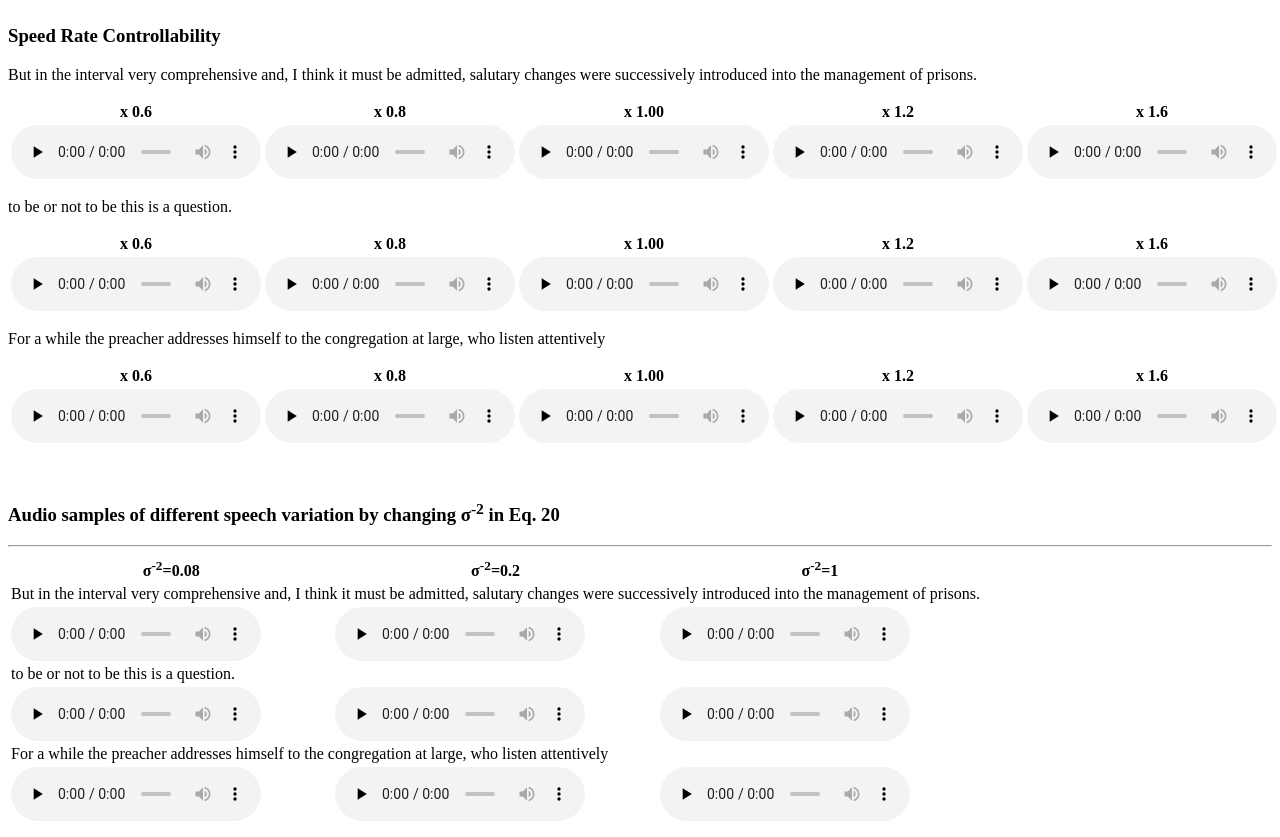
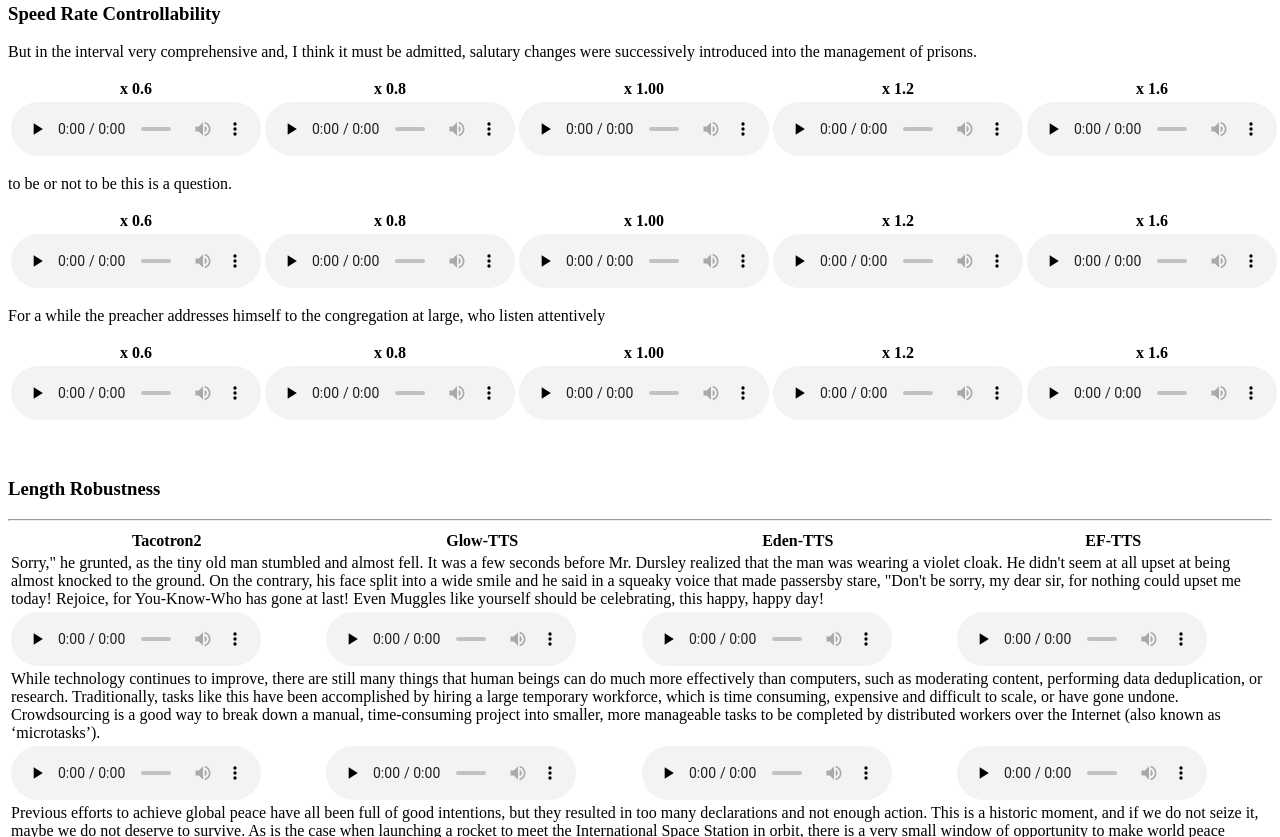
Before and after one commit to edenynm/edentts-demo, a plain HTML site: page index.html in a window 1280 px wide. Shown: the part 1963-2800 px from the top of the page. Drawn offline with Linux system fonts and the light colour scheme.

Commit message:
content update

```diff
--- a/index.html
+++ b/index.html
@@ -20,7 +20,7 @@
         <b>Contents:</b>
         <div id="toc_container">
         <ul>
-          <li><a href="#ljs">Audio samples from LJSpeech Test dataset</a></li><li><a href="#outdomain">Audio samples out-of LJSpeech Dataset</a></li><li><a href="#length_control">Speed Rate Controllability</a></li><li><a href="#delta">Audio samples of different speech variation by changing &sigma;<sup>-2</sup> in Eq. 20 </a></li><li><a href="#length_robustness">Length Robustness</a></li>
+          <li><a href="#ljs">Audio samples from LJSpeech Test dataset</a></li><li><a href="#outdomain">Audio samples out-of LJSpeech Dataset</a></li><li><a href="#length_control">Speed Rate Controllability</a></li><li><a href="#length_robustness">Length Robustness</a></li>
         </ul>
     </div>
 
@@ -277,50 +277,6 @@
               </tr>
             </tbody>
           </table>
-        </div><br><br> <div>
-          <a name="delta"><h3>Audio samples of different speech variation by changing &sigma;<sup>-2</sup> in Eq. 20 </h3></a>
-
-        <div>
-              <hr>
-              <table>
-              <thead>
-                       <tr>
-                       <th>&sigma;<sup>-2</sup>=0.08</th><th>&sigma;<sup>-2</sup>=0.2</th><th>&sigma;<sup>-2</sup>=1</th>
-                      </tr>
-                    </thead>
-
-                    <tbody>
-
-                    <tr>
-                        <td colspan="5"><span>But in the interval very comprehensive and, I think it must be admitted, salutary changes were successively introduced into the management of prisons.
-                        </span></td>
-                     </tr>
-                    <tr>
-                        <td><audio controls="" preload="none"><source src="demo_data\delta\0_0.wav"></audio></td><td><audio controls="" preload="none"><source src="demo_data\delta\0_1.wav"></audio></td><td><audio controls="" preload="none"><source src="demo_data\delta\0_2.wav"></audio></td>
-                    </tr>
-
-                    <tr>
-                        <td colspan="5"><span>to be or not to be this is a question.
-                        </span></td>
-                     </tr>
-                    <tr>
-                        <td><audio controls="" preload="none"><source src="demo_data\delta\1_0.wav"></audio></td><td><audio controls="" preload="none"><source src="demo_data\delta\1_1.wav"></audio></td><td><audio controls="" preload="none"><source src="demo_data\delta\1_2.wav"></audio></td>
-                    </tr>
-
-                    <tr>
-                        <td colspan="5"><span>For a while the preacher addresses himself to the congregation at large, who listen attentively
-                        </span></td>
-                     </tr>
-                    <tr>
-                        <td><audio controls="" preload="none"><source src="demo_data\delta\2_0.wav"></audio></td><td><audio controls="" preload="none"><source src="demo_data\delta\2_1.wav"></audio></td><td><audio controls="" preload="none"><source src="demo_data\delta\2_2.wav"></audio></td>
-                    </tr>
-
-                    </tbody>
-
-              </table>
-        </div>
-
-        </div>
     <br><br> <div>
           <a name="length_robustness"><h3>Length Robustness</h3></a>
 
```
